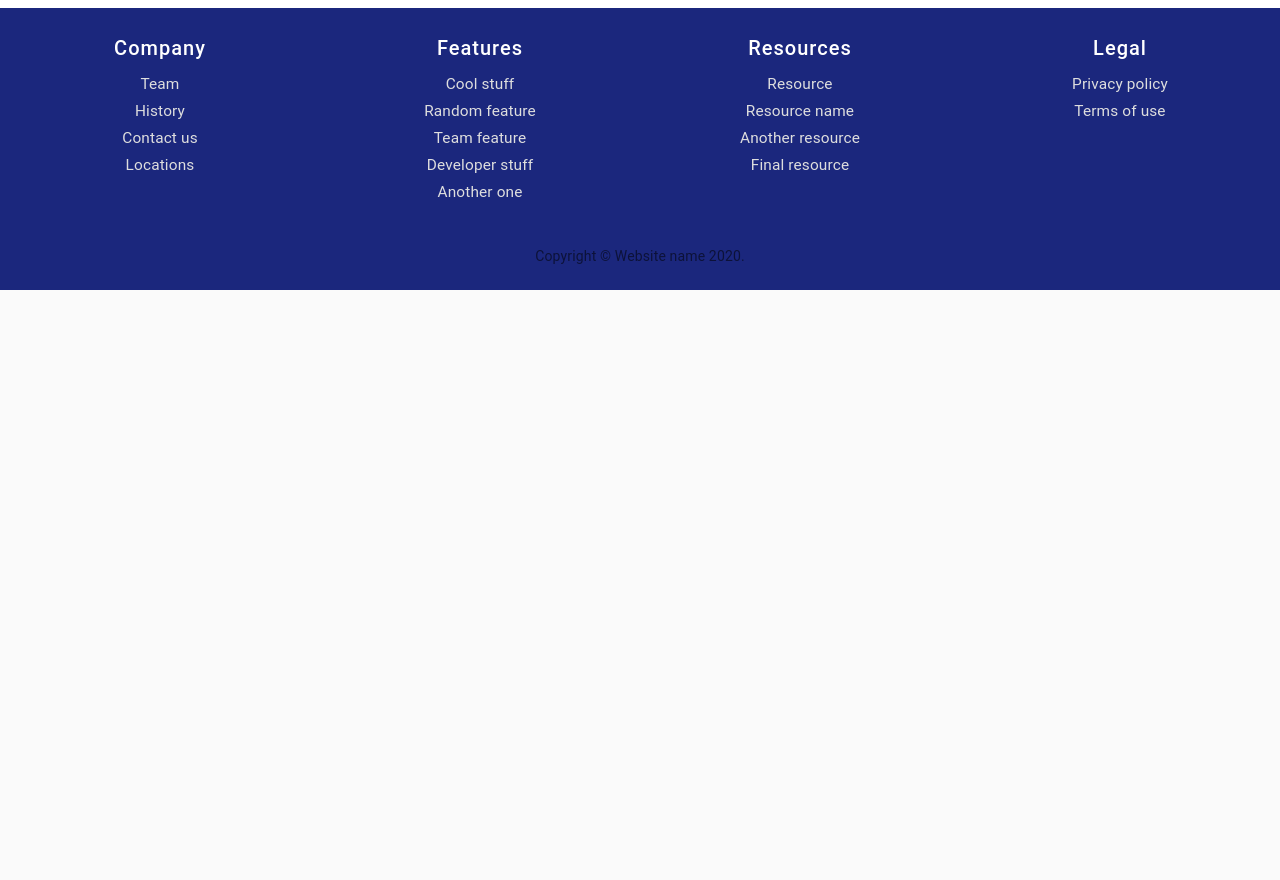
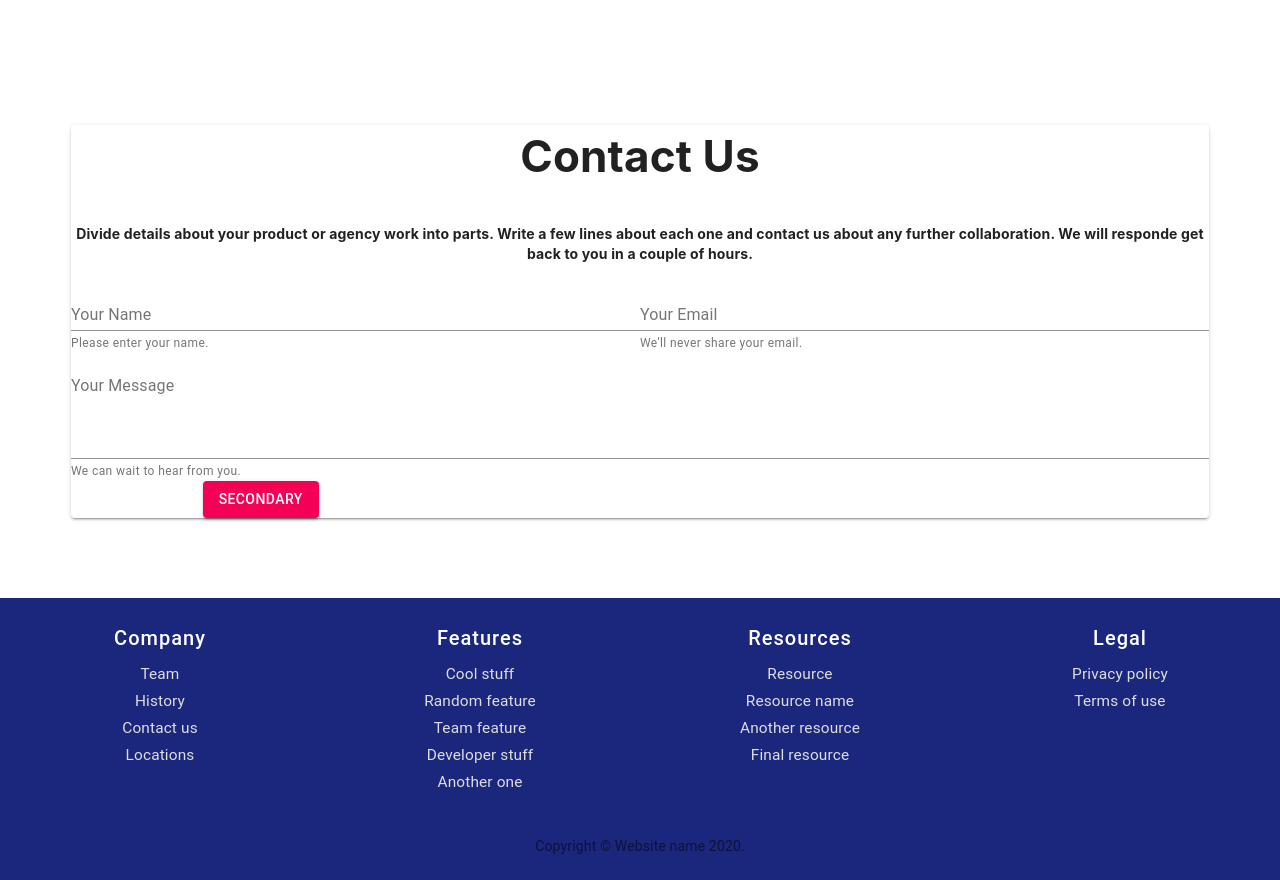
Before and after one commit to HunterJS-bit/react-quiz-app, a React (Create React App) app in the folder client/: page / in a window 1280 px wide. Shown: the part 2560-3440 px from the top of the page. Before the commit the page ends 2850 px from the top, so only its background shows below. Built offline with nearby package versions, Linux system fonts and the light colour scheme.

Commit message:
adding contact section

```diff
--- a/client/src/App.css
+++ b/client/src/App.css
@@ -376,3 +376,7 @@ footer ul li a{
 section {
   padding: 5rem 0;
 }
+
+root.MuiPaper-elevation2.MuiPaper-rounded {
+  padding: 4rem 13rem;
+}
--- a/client/src/components/Home.js
+++ b/client/src/components/Home.js
@@ -56,7 +56,7 @@ const Home = (props) => {
     </section>
     <section id="blog">
       <div className="container">
-          <div class="section__header mb-16">
+          <div className="section__header mb-16">
             <h1 className="mt-0 font-normal text-44">Our Blog</h1>
             <p>Lorem ipsum, dolor sit amet consectetur adipisicing elit. Fugiat unde inventore molestias ab adipisci eius nisi placeat at.</p>
           </div>
--- a/client/src/components/common/Footer.js
+++ b/client/src/components/common/Footer.js
@@ -5,7 +5,12 @@ import Link from '@material-ui/core/Link';
 import Typography from '@material-ui/core/Typography';
 import Box from '@material-ui/core/Box'
 import Copyright from './Copyright';
-
+import FormControl from '@material-ui/core/FormControl';
+import Input from '@material-ui/core/Input';
+import InputLabel from '@material-ui/core/InputLabel';
+import FormHelperText from '@material-ui/core/FormHelperText';
+import Button from '@material-ui/core/Button';
+import Paper from '@material-ui/core/Paper';
 
 const StyledFooter = styled.footer`
     padding:  ${props => props.theme.spacing(3, 2)};
@@ -38,7 +43,47 @@ const footers = [
 
 const Footer = () => {
 
-    return (<StyledFooter>
+    return (
+    <div>
+      <section>
+        <div className="container">
+        <Paper elevation={2} p={3}>
+          <h1 className="mt-0 font-normal text-44">Contact Us</h1>
+          <h4 className="jss478">Divide details about your product or agency work into parts. Write a few lines about each one and contact us about any further collaboration. We will responde get back to you in a couple of hours.</h4>
+          <form  noValidate autoComplete="off">
+            <Grid container>
+                <Grid item  xs={12} sm={12} md={6} >
+                  <FormControl fullWidth p={3}>
+                    <InputLabel htmlFor="my-input">Your Name</InputLabel>
+                    <Input id="my-input" aria-describedby="my-helper-text" />
+                    <FormHelperText id="my-helper-text">Please enter your name.</FormHelperText>
+                  </FormControl>
+                </Grid>
+                <Grid item  xs={12} sm={12} md={6} p={4} >
+                  <FormControl fullWidth>
+                      <InputLabel htmlFor="my-input">Your Email</InputLabel>
+                      <Input id="my-input" aria-describedby="my-helper-text" />
+                      <FormHelperText id="my-helper-text">We'll never share your email.</FormHelperText>
+                    </FormControl>
+                </Grid>
+                <FormControl fullWidth>
+                      <InputLabel htmlFor="my-input">Your Message</InputLabel>
+                      <Input id="my-input" aria-describedby="my-helper-text" multiline
+                          rows={4}
+                          rowsMax={6}/>
+                      <FormHelperText id="my-helper-text">We can wait to hear from you.</FormHelperText>
+                </FormControl>
+                <Grid item  xs={12} sm={12} md={4} >
+                    <Button variant="contained" color="secondary">
+                      Secondary
+                    </Button>
+                </Grid>
+            </Grid>
+          </form>
+          </Paper>
+        </div>
+      </section>
+    <StyledFooter>
                 <Grid container spacing={4} justify="space-evenly">
                         {footers.map((footer) => (
                     <Grid item xs={6} sm={3} key={footer.title}>
@@ -60,7 +105,8 @@ const Footer = () => {
                 <Box mt={5}>
                     <Copyright />
                 </Box>
-        </StyledFooter>)
+        </StyledFooter>
+        </div>)
 };
 
 export default Footer;
```
